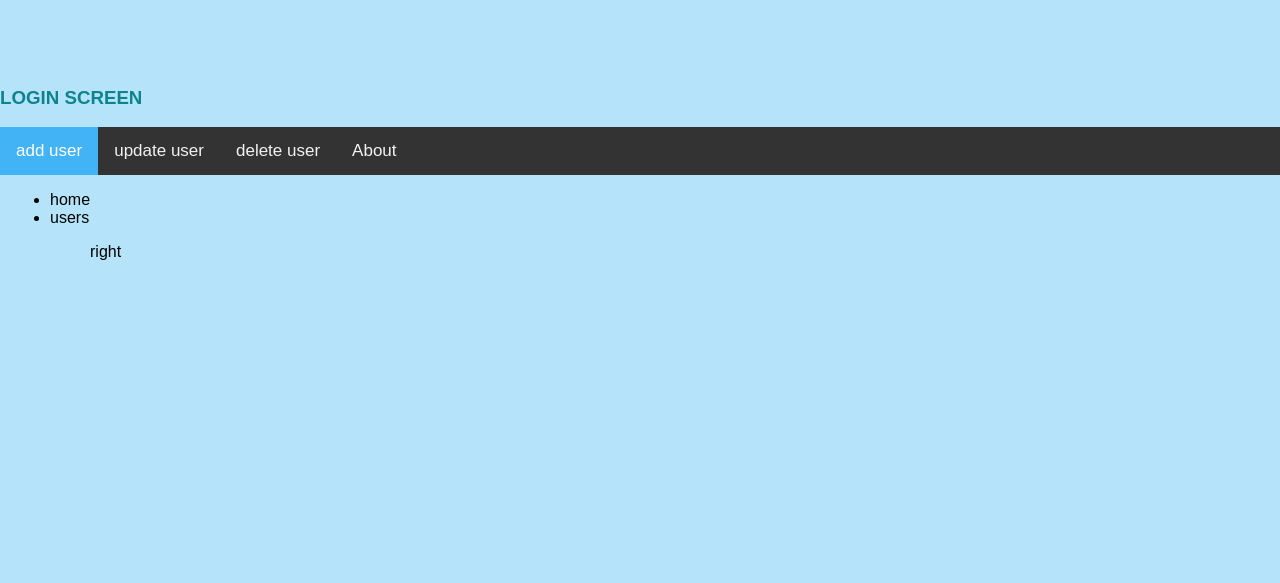
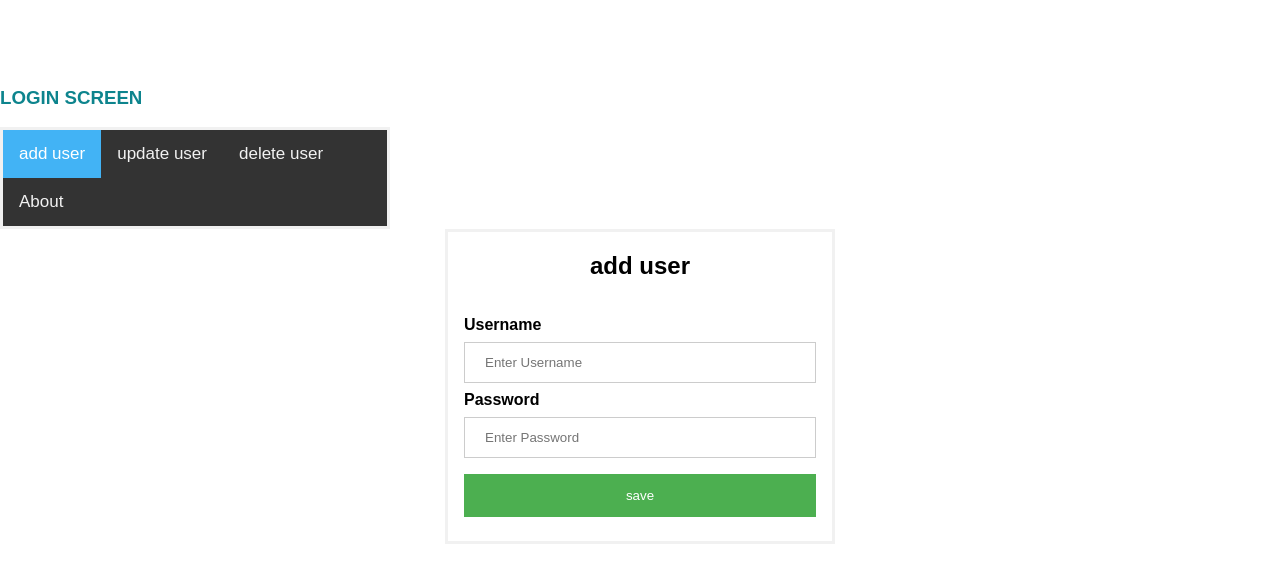
Before and after one commit to sawsanabdullateef/php-html, a PHP site: page /home.php in a window 1280 px wide. Shown: the top 583 px of the page. Run offline with PHP 8.4, Linux system fonts and the light colour scheme.

Commit message:
add db conn

```diff
--- a/conn.php
+++ b/conn.php
@@ -4,7 +4,7 @@ $username="root";
 $password="";
 $db="sawsan";
 // start connection with database
-$conn = new mysqli($servername, $username, $password);
+$conn = new mysqli($servername, $username, $password,$db);
 // Check connection
 
 if ($conn->connect_error){
--- a/home.php
+++ b/home.php
@@ -1,3 +1,27 @@
+<?php
+require "conn.php";
+
+if(isset($_POST['save'])){
+	$user_name= $_POST['uname'];
+	$password= $_POST['psw'];
+
+	 $sql= "insert into users( user_name, user_password) values (?,?)";
+  //$sql= " INSERT INTO `users`( `user_name`, `user_password`) VALUES (?,?)";
+	$result= $conn->prepare($sql);
+	$result->bind_param("ss",$user_name,$password);
+	$result->execute();
+	$record= $result->get_result();
+
+
+	/* if ($rows['num_rows'] > 0){
+		echo "<script> location.href='home.php';</script>";
+	}
+	else{
+		echo "user name or password is wrong!!";
+	} */
+}
+?>
+
 <!DOCTYPE html>
 <html>
    <head>
@@ -9,7 +33,8 @@
         <title>
              home page
         </title>
-       <link rel="stylesheet"  href="css/style.css">
+
+       <link rel="stylesheet"  href="css/style1.css">
       <style>
         body {
           margin: 0;
@@ -59,17 +84,24 @@
                         <a href="#about">About</a>
                       </div>
 
-                      <div class="page">
-                        <div class="left">
-                            <ul>
-                              <li>home</li>
-                              <li>users</li>
-                        </div>
-                        <div class="right">
-                          right
-                        </div>
-                      </div>
+
+
             </form>
+<center>
+            <form method="post" action="home.php">
+              <h2> add user </h2>
+                      <div class="container">
+                            <label><b>Username</b></label>
+                            <input type="text" placeholder="Enter Username" name="uname" required>
+                              <br>
+                            <label><b>Password</b></label>
+                            <input type="text" placeholder="Enter Password" name="psw" required>
+                            <br>
+
+                            <button type="submit" name ="save" id ="save">save</button>
+                    </div>
+</form>
+</center>
 
         </P>
 
```
Also changed, not shown: index1.php (+9 -5 lines).
